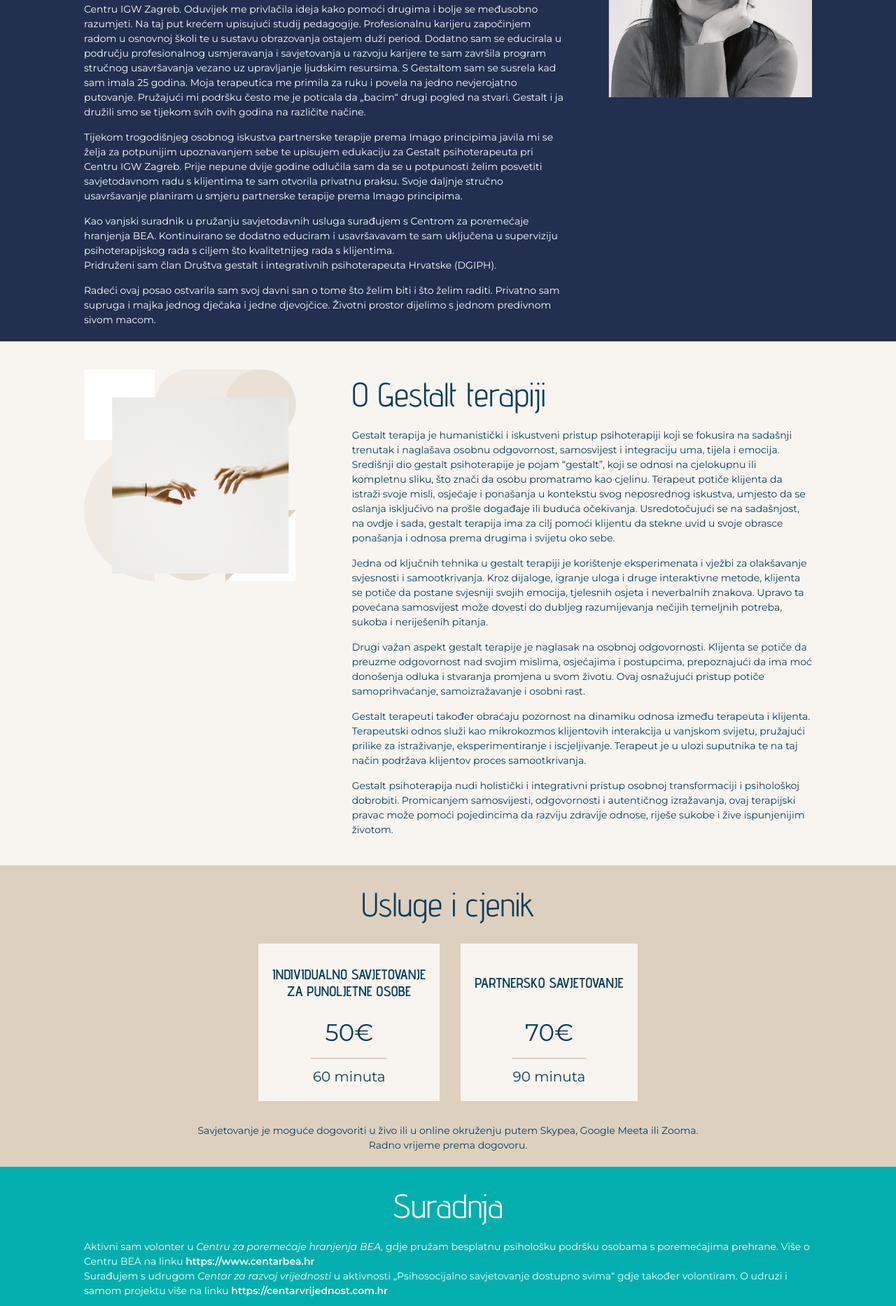
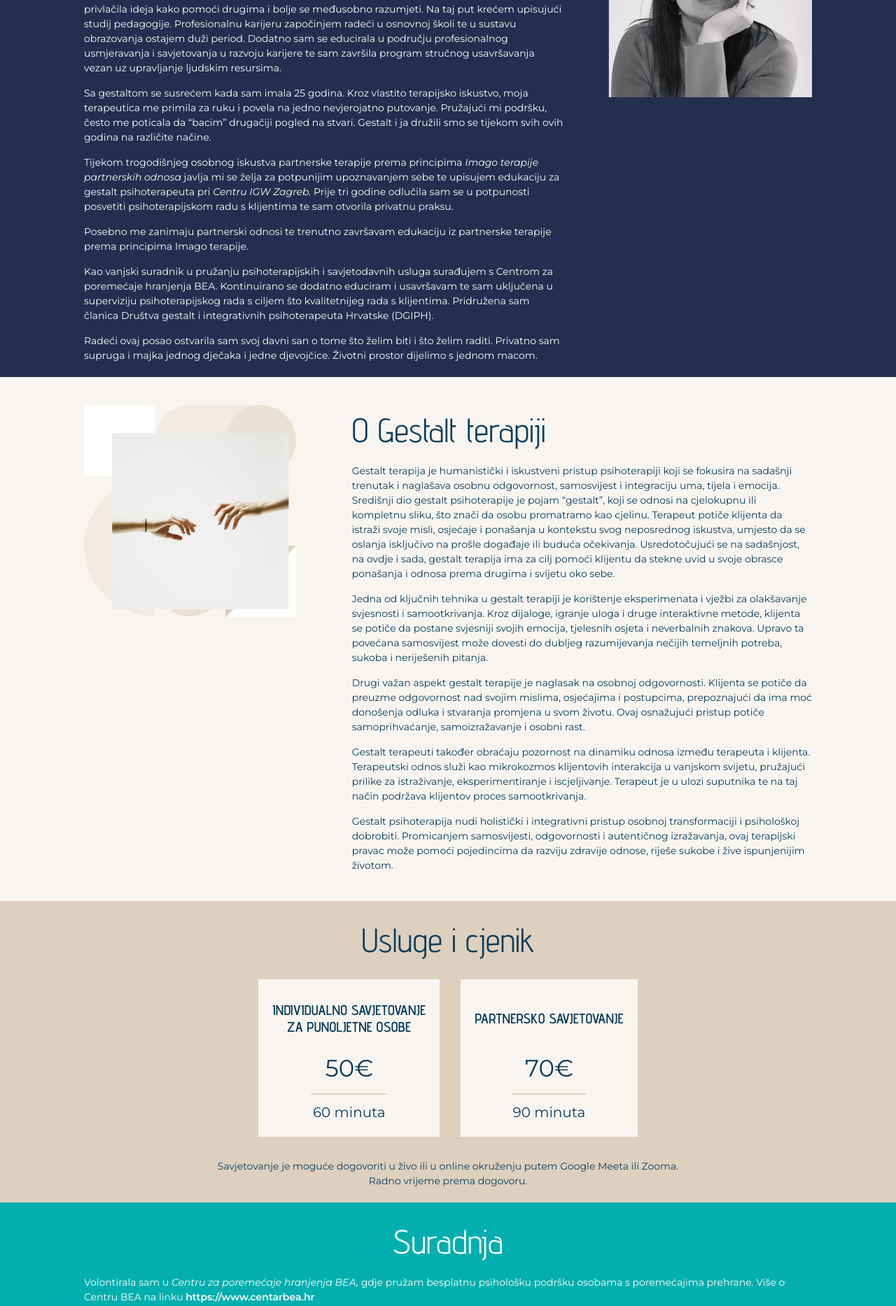
Before and after one commit to ekrehic/Drugi-Pogled, a Vue app: page / in a window 1280 px wide. Shown: the part 1600-3467 px from the top of the page at 70% size. Built offline with nearby package versions, Linux system fonts and the light colour scheme.

Commit message:
april 2026 updates

```diff
--- a/src/components/sections/AboutMe.vue
+++ b/src/components/sections/AboutMe.vue
@@ -13,19 +13,45 @@
           </div>
           <div class="column is-12-touch is-8-desktop column--text">
             <p class="p-b-15">
-              Ja sam Danijela Tadić, magistra pedagogije i educirana sam u području  geštalt psihoterapije pri Centru IGW Zagreb. Oduvijek me privlačila ideja kako pomoći drugima i bolje se međusobno razumjeti. Na taj put krećem upisujući studij pedagogije. Profesionalnu karijeru započinjem radom u osnovnoj školi te u sustavu obrazovanja ostajem duži period. Dodatno sam se educirala u području profesionalnog usmjeravanja i savjetovanja u razvoju karijere te sam završila program stručnog usavršavanja vezano uz upravljanje ljudskim resursima. S Gestaltom sam se susrela kad sam imala 25 godina. Moja terapeutica me primila za ruku i povela na jedno nevjerojatno putovanje. Pružajući mi podršku često me je poticala da „bacim“ drugi pogled na stvari. Gestalt i ja družili smo se tijekom svih ovih godina na različite načine.
+              Ja sam Danijela Tadić, licencirani gestalt psihoterapeut i magistra pedagogije. Oduvijek me
+              privlačila ideja kako pomoći drugima i bolje se međusobno razumjeti. Na taj put krećem
+              upisujući studij pedagogije. Profesionalnu karijeru započinjem radeći u osnovnoj školi te u
+              sustavu obrazovanja ostajem duži period. Dodatno sam se educirala u području
+              profesionalnog usmjeravanja i savjetovanja u razvoju karijere te sam završila program
+              stručnog usavršavanja vezan uz upravljanje ljudskim resursima.
             </p>
             <p class="p-b-15">
-              Tijekom trogodišnjeg osobnog iskustva partnerske terapije prema Imago principima javila mi se želja za potpunijim upoznavanjem sebe te upisujem edukaciju za Gestalt psihoterapeuta pri Centru IGW Zagreb. Prije nepune dvije godine odlučila sam da se u potpunosti želim posvetiti savjetodavnom radu s klijentima te sam otvorila privatnu praksu. Svoje daljnje stručno usavršavanje planiram u smjeru partnerske terapije prema Imago principima.
+              Sa gestaltom se susrećem kada sam imala 25 godina. Kroz vlastito terapijsko iskustvo, moja
+              terapeutica me primila za ruku i povela na jedno nevjerojatno putovanje. Pružajući mi
+              podršku, često me poticala da “bacim” drugačiji pogled na stvari. Gestalt i ja družili smo se
+              tijekom svih ovih godina na različite načine.
+            </p>
+<!--            <p class="p-b-15">-->
+<!--              Kao vanjski suradnik u pružanju savjetodavnih usluga surađujem s Centrom za poremećaje hranjenja BEA. Kontinuirano se dodatno educiram i usavršavavam te sam uključena u superviziju psihoterapijskog rada s ciljem što kvalitetnijeg rada s klijentima.-->
+<!--              <span class="is-block">-->
+<!--            Pridruženi sam član Društva gestalt i integrativnih psihoterapeuta Hrvatske (DGIPH).-->
+<!--          </span>-->
+<!--            </p>-->
+            <p class="p-b-15">
+              Tijekom trogodišnjeg osobnog iskustva partnerske terapije prema principima
+              <span class="has-text-italic">Imago terapije partnerskih odnosa</span>  javlja mi se želja za potpunijim upoznavanjem sebe te upisujem
+              edukaciju za gestalt psihoterapeuta pri <span class="has-text-italic">Centru IGW Zagreb.</span> Prije tri godine odlučila sam se u
+              potpunosti posvetiti psihoterapijskom radu s klijentima te sam otvorila privatnu praksu.
             </p>
             <p class="p-b-15">
-              Kao vanjski suradnik u pružanju savjetodavnih usluga surađujem s Centrom za poremećaje hranjenja BEA. Kontinuirano se dodatno educiram i usavršavavam te sam uključena u superviziju psihoterapijskog rada s ciljem što kvalitetnijeg rada s klijentima.
-              <span class="is-block">
-            Pridruženi sam član Društva gestalt i integrativnih psihoterapeuta Hrvatske (DGIPH).
-          </span>
+              Posebno me zanimaju partnerski odnosi te trenutno završavam edukaciju iz partnerske
+              terapije prema principima Imago terapije.
+            </p>
+            <p class="p-b-15">
+              Kao vanjski suradnik u pružanju psihoterapijskih i savjetodavnih usluga surađujem s
+              Centrom za poremećaje hranjenja BEA. Kontinuirano se dodatno educiram i usavršavam te
+              sam uključena u superviziju psihoterapijskog rada s ciljem što kvalitetnijeg rada s klijentima.
+              Pridružena sam članica Društva gestalt i integrativnih psihoterapeuta Hrvatske (DGIPH).
             </p>
             <p class="">
-              Radeći ovaj posao ostvarila sam svoj davni san o tome što želim biti i što želim raditi. Privatno sam supruga i majka jednog dječaka i jedne djevojčice. Životni prostor dijelimo s jednom predivnom sivom macom.
+              Radeći ovaj posao ostvarila sam svoj davni san o tome što želim biti i što želim raditi.
+              Privatno sam supruga i majka jednog dječaka i jedne djevojčice. Životni prostor dijelimo s
+              jednom macom.
             </p>
           </div>
           <div class="column is-4 column--image--desktop is-hidden-touch">
--- a/src/components/sections/Collaboration.vue
+++ b/src/components/sections/Collaboration.vue
@@ -6,7 +6,7 @@
         </h1>
 
         <p>
-          Aktivni sam volonter u
+          Volontirala sam u
           <span class="has-text-italic">
             Centru za poremećaje hranjenja BEA,
           </span>
@@ -16,7 +16,7 @@
           </a>
         </p>
         <p>
-          Surađujem s udrugom
+          Surađivala sam s udrugom
           <span class="has-text-italic">
             Centar za razvoj vrijednosti
           </span>
--- a/src/components/sections/Services.vue
+++ b/src/components/sections/Services.vue
@@ -15,7 +15,7 @@
       </div>
     </div>
     <p>
-      Savjetovanje je moguće dogovoriti u živo ili u online okruženju putem Skypea, Google Meeta ili Zooma.
+      Savjetovanje je moguće dogovoriti u živo ili u online okruženju putem Google Meeta ili Zooma.
     </p>
     <p>
       Radno vrijeme prema dogovoru.
```
